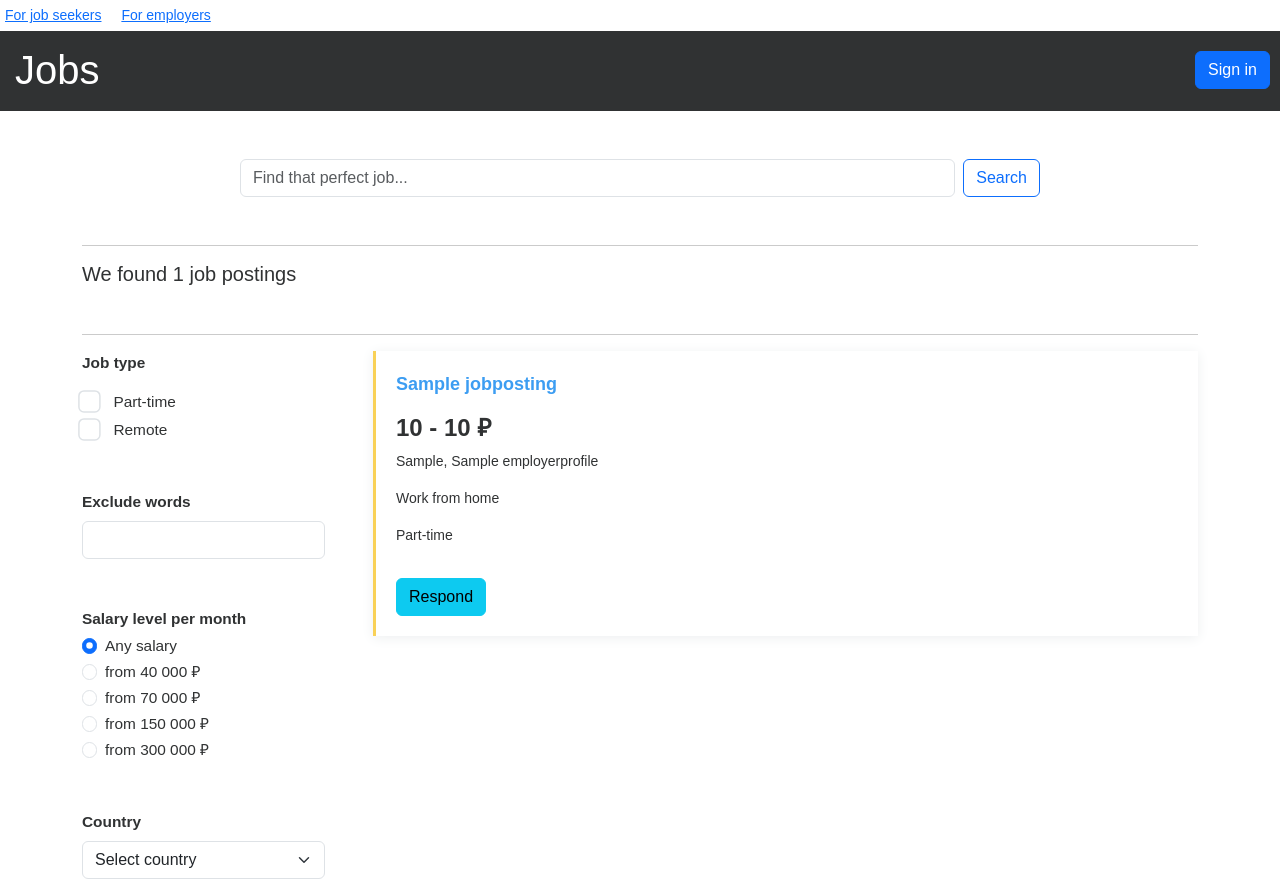
After one commit to vtyurin89/jobs, a Django app: template my_hh/hh/templates/hh/search_for_jobs.html in a window 1280 px wide. The commit adds this page. Run offline with Django 4.2, Linux system fonts and the light colour scheme; tables that the repository leaves empty hold one stand-in row (values such as "Sample post"); the template is opened without the code that fills it: values that come from a table or form of the project are taken from there, most other values are stand-ins (such as "Sample title", 1, 10 or a date in 2020); some libraries are stand-ins or nearby versions.

Commit message:
Version 0.16

```diff
--- a/my_hh/hh/static/hh/styles.css
+++ b/my_hh/hh/static/hh/styles.css
@@ -182,3 +182,26 @@ input[type="checkbox"] {
     padding: 20px;
     font-size: 16px;
 }
+
+
+/* Search page */
+.search-main-block {
+
+}
+
+.search-form-block {
+    font-size: 110%;
+}
+
+.job-search-result-block {
+    padding: 20px;
+    margin-bottom: 16px;
+    box-shadow: 0 2px 12px #edeff0;
+    border-left: 3px solid #f9d157;
+}
+
+.job-search-result-title {
+    color: #3c9df2;
+    text-decoration: none;
+    font-size: 18px;
+}
--- a/my_hh/hh/templates/hh/index.html
+++ b/my_hh/hh/templates/hh/index.html
@@ -39,8 +39,9 @@
 
                 <!-- Index page search bar -->
         <div class="index-search-bar-div">
-        <form class="d-flex w-100 mt-5">
-        <input class="form-control me-2" type="search" placeholder="Find position or a company..." aria-label="Search">
+        <form class="d-flex w-100 mt-5" role="search" method="post" action="{% url 'search_for_jobs' %}">
+            {% csrf_token %}
+        <input class="form-control me-2" type="search" placeholder="Find that perfect job..." aria-label="Search" name="search-bar-main">
         <button class="btn btn-outline-primary" type="submit">Search</button>
         </form>
         </div>
--- a/my_hh/hh/templates/hh/layout.html
+++ b/my_hh/hh/templates/hh/layout.html
@@ -69,8 +69,18 @@
                   {{ user.username }}
               </button>
               <ul class="dropdown-menu" aria-labelledby="dropdownMenuButton1">
+
+                  <!-- Menu is different for job seekers and employers -->
+
+                  {% if not user.is_employer %}
+                <li><a class="dropdown-item" href="{% url 'favourite_job_postings' %}">Selected job postings</a></li>
                 <li><a class="dropdown-item" href="#">My profile</a></li>
                 <li><a class="dropdown-item" href="#">Settings</a></li>
+                  {% else %}
+                <li><a class="dropdown-item" href="#">My profile</a></li>
+                <li><a class="dropdown-item" href="#">Settings</a></li>
+                  {% endif %}
+
                 <li><hr class="dropdown-divider"></li>
                 <li><a class="dropdown-item" href="{% url 'logout' %}">Sign out</a></li>
               </ul>
--- /dev/null
+++ b/my_hh/hh/templates/hh/search_for_jobs.html
@@ -0,0 +1,141 @@
+{% extends "hh/layout.html" %}
+{% load static %}
+{% load humanize %}
+
+{% block title %}{{ title }}{% endblock %}
+
+{% block body %}
+    <div class="container main-search-block">
+    <!-- Search bar -->
+    <div class="index-search-bar-div">
+    <form class="d-flex w-100 mt-5" role="search" method="post" action="{% url 'search_for_jobs' %}">
+        {% csrf_token %}
+    <input class="form-control me-2" type="search" placeholder="Find that perfect job..." aria-label="Search" name="search-bar-main">
+    <button class="btn btn-outline-primary" type="submit">Search</button>
+    </form>
+    </div>
+
+    <hr class="mt-5">
+
+    <h5>We found {{ jobs.count }} job postings</h5>
+
+    <hr class="mt-5">
+    <!-- Main block with sidebar -->
+
+    <div class="container p-0">
+        <div class="search-main-block">
+            <div class="row row-cols-1 row-cols-md-2 g-5">
+
+        <!-- Sidebar -->
+            <div class="col-lg-3">
+                <div class="search-form-block">
+                    <form method="post">
+                        <p class="mb-0"><b>Job type</b></p>
+                        <div class="form-check mt-3">
+                          <input class="form-check-input me-3" type="checkbox" value="" id="part_time_checkbox">
+                          <label class="form-check-label" for="part_time_checkbox">
+                            Part-time
+                          </label>
+                        </div>
+                        <div class="form-check mt-1">
+                          <input class="form-check-input me-3" type="checkbox" value="" id="remote_checkbox">
+                          <label class="form-check-label" for="remote_checkbox">
+                            Remote
+                          </label>
+                        </div>
+
+                        <div class="mt-5">
+                            <label for="exclude_words" class="form-label"><b>Exclude words</b></label>
+                        <input type="text" class="form-control" name="exclude_words" id="exclude_words" aria-describedby="exclude-words">
+                        </div>
+
+                        <p class="mt-5 mb-1"><b>Salary level per month</b></p>
+                        <div class="form-check">
+                      <input class="form-check-input" type="radio" name="salaryRadio" id="salary_any" checked>
+                      <label class="form-check-label" for="salary_any">
+                        Any salary
+                      </label>
+                    </div>
+                        <div class="form-check">
+                      <input class="form-check-input" type="radio" name="salaryRadio" id="salary_40000">
+                      <label class="form-check-label" for="salary_40000">
+                        from 40 000 ₽
+                      </label>
+                        </div>
+                        <div class="form-check">
+                      <input class="form-check-input" type="radio" name="salaryRadio" id="salary_70000">
+                      <label class="form-check-label" for="salary_70000">
+                        from 70 000 ₽
+                      </label>
+                        </div>
+                        <div class="form-check">
+                      <input class="form-check-input" type="radio" name="salaryRadio" id="salary_150000">
+                      <label class="form-check-label" for="salary_150000">
+                        from 150 000 ₽
+                      </label>
+                        </div>
+                      <div class="form-check">
+                      <input class="form-check-input" type="radio" name="salaryRadio" id="salary_300000">
+                      <label class="form-check-label" for="salary_300000">
+                        from 300 000 ₽
+                      </label>
+                        </div>
+
+                        <div class="mt-5">
+                            <label for="country" class="form-label"><b>Country</b></label>
+                        <select class="form-select" aria-label="Default select example" id="country">
+                          <option selected value="None">Select country</option>
+                           {% for country in countries %}
+                           <option value="{{ country.1 }}">{{ country.1 }}</option>
+                            {% endfor %}
+                        </select>
+                        </div>
+
+
+
+                    </form>
+                </div>
+            </div>
+
+        <!-- Search results -->
+            <div class="col-lg-9">
+
+
+            {% for job in jobs %}
+                <!-- Search result block -->
+                <div class="job-search-result-block">
+                    <a class="job-search-result-title" href="{{ job.get_absolute_url }}"><b>{{ job.title }}</b></a>
+
+                    <!-- Salary in search result -->
+                    {% if job.min_salary and job.max_salary %}
+                    <h4 class="mt-3"><b>{{ job.min_salary.normalize | intcomma }} - {{ job.max_salary.normalize | intcomma }} ₽</b></h4>
+                    {% elif job.min_salary %}
+                    <h4 class="mt-3"><b>From {{ job.min_salary.normalize | intcomma }} ₽</b></h4>
+                    {% elif job.max_salary %}
+                    <h4 class="mt-3"><b>To {{ job.max_salary.normalize | intcomma }} ₽</b></h4>
+                    {% endif %}
+
+                    {% if job.employer.employerprofile.company_name %}
+                    <div>{{ job.city }}, {{ job.employer.employerprofile.company_name }}</div>
+                    {% else %}
+                    <div>{{ job.city }}</div>
+                    {% endif %}
+
+                    {% if job.is_remote %}
+                    <p class="mt-3">Work from home</p>
+                    {% endif %}
+
+                    {% if job.is_part_time %}
+                    <p class="mt-3">Part-time</p>
+                    {% endif %}
+
+                    <a class="btn btn-info mt-3">Respond</a>
+                </div>
+            {% endfor %}
+
+            </div>
+        </div>
+    </div>
+
+    </div>
+{% endblock body %}
--- a/my_hh/hh/urls.py
+++ b/my_hh/hh/urls.py
@@ -9,4 +9,6 @@ urlpatterns = [
     path("account/create_job_posting/", views.create_job_posting_view, name='create_job_posting'),
     path("job_posting/<uuid:job_posting_uuid>/", views.job_posting_view, name="job_posting"),
     path('favourite/<uuid:job_posting_uuid>', views.like_job_posting, name='like_job_posting'),
+    path('account/favourite_job_postings', views.favourite_job_postings, name='favourite_job_postings'),
+    path('account/search_for_jobs', views.search_for_jobs, name='search_for_jobs'),
     ]
```
Also changed, not shown: my_hh/hh/templates/hh/favourite_job_postings.html (added, +15 -0 lines), my_hh/hh/views.py (+32 -0 lines).
